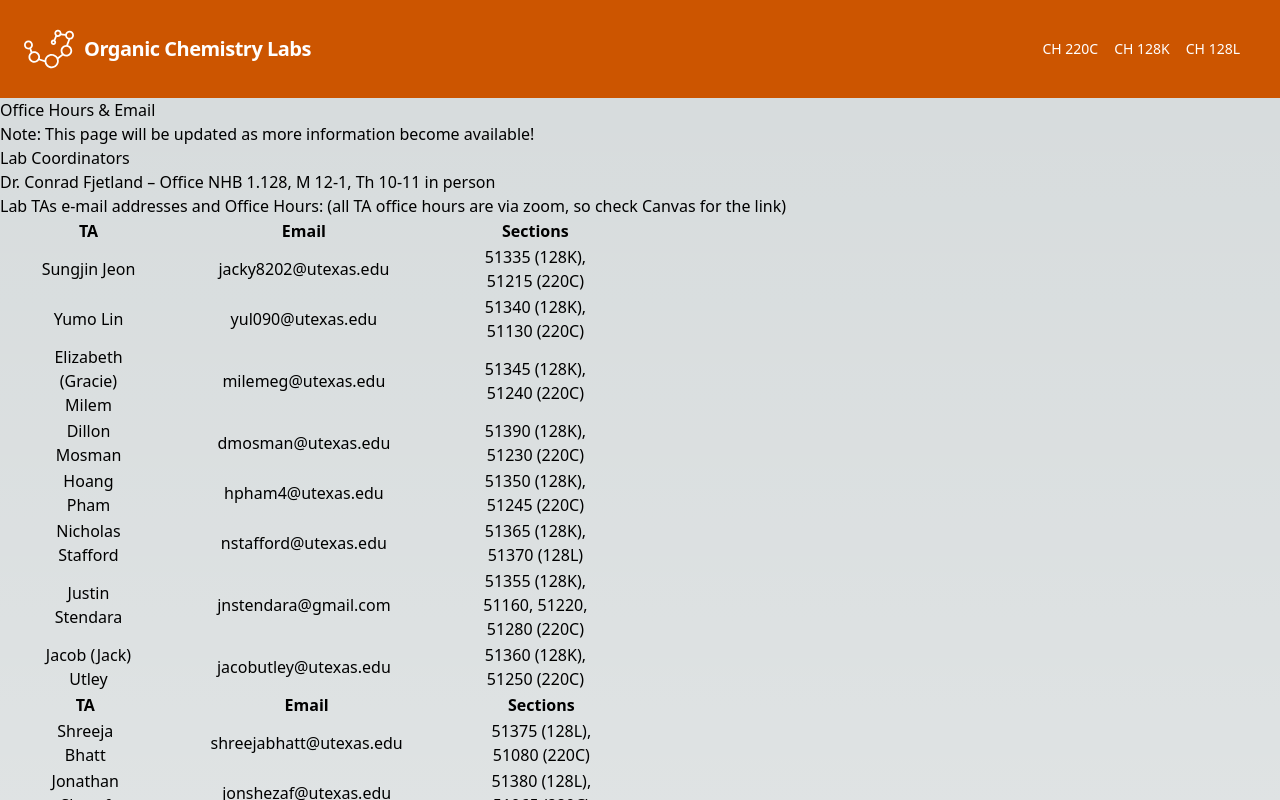
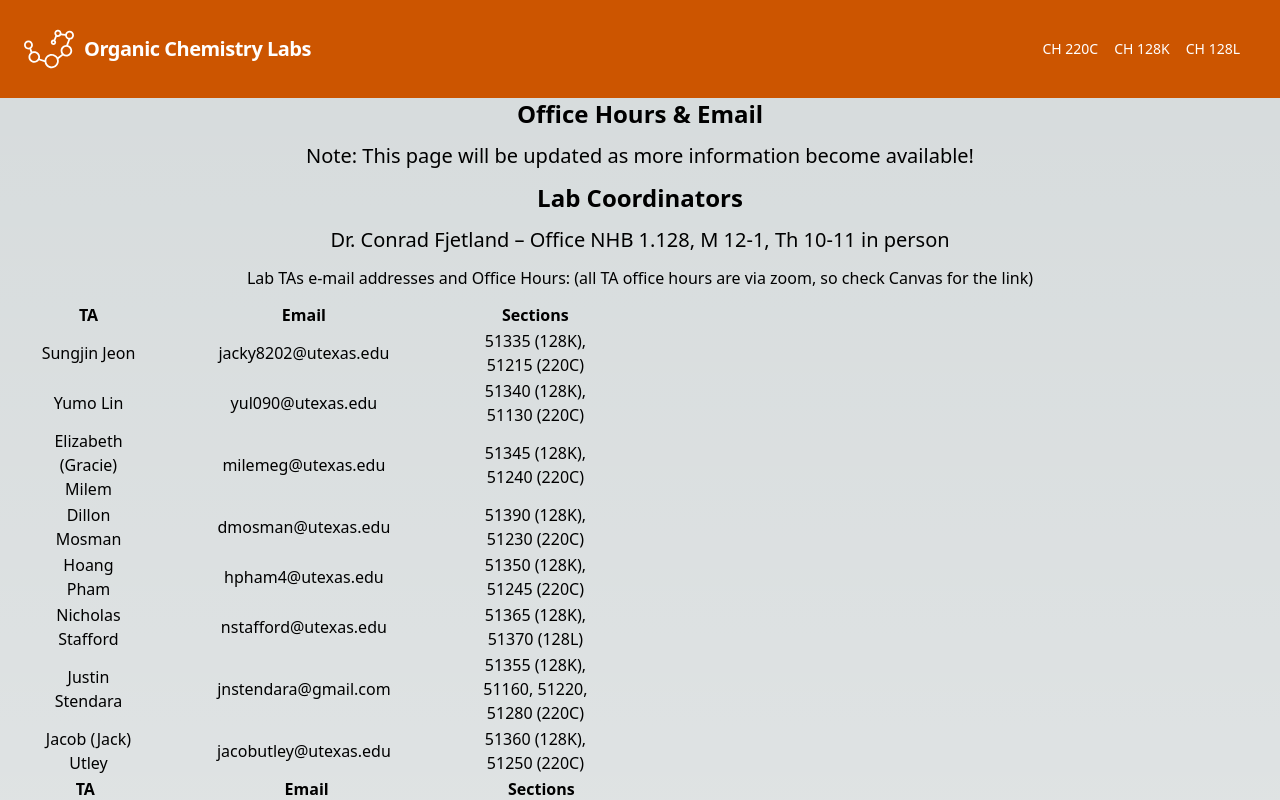
Before and after one commit to Justin8912/Ochem-Lab-Website, a Next.js app: page /officeHours in a window 1280 px wide. Shown: the top 800 px of the page. Built offline with nearby package versions, Linux system fonts and the light colour scheme.

Commit message:
Changed the styling at the top of the office hours page

```diff
--- a/package.json
+++ b/package.json
@@ -3,7 +3,7 @@
   "version": "0.1.0",
   "private": true,
   "scripts": {
-    "server": "node hi.js; next dev",
+    "server": "next dev",
     "build": "next build",
     "start": "next start",
     "lint": "next lint"
--- a/src/pages/officeHours.js
+++ b/src/pages/officeHours.js
@@ -7,22 +7,21 @@ export default function OH (props) {
 
   const [info, setInfo] = useState({'128K':[], '128L':[], '220C':[]});
   useEffect(() => {
-    console.log('Setting the info now: ', OHDoc);
     setInfo(OHDoc);
-    console.log(info)
   }, []);
 
 
   return (
     <>
       <div>
-        <h1>Office Hours & Email</h1>
-        <p>Note: This page will be updated as more information become available!</p>
-        <h2>Lab Coordinators</h2>
-        <p>Dr. Conrad Fjetland – Office NHB 1.128, M 12-1, Th 10-11 in person</p>
-        <h2>Lab TAs e-mail addresses and Office Hours: (all TA office hours are via zoom, so check Canvas for the link)</h2>
+        <h1 className='font-bold text-2xl text-center mb-3'>Office Hours & Email</h1>
+        <p className='text-xl text-center mb-3'>Note: This page will be updated as more information become available!</p>
+        <h2 className='font-bold text-2xl text-center mb-3'>Lab Coordinators</h2>
+        <p className='text-xl text-center mb-3'>Dr. Conrad Fjetland – Office NHB 1.128, M 12-1, Th 10-11 in person</p>
+        <h2 className='text-l text-center mb-3'>Lab TAs e-mail addresses and Office Hours: (all TA office hours are via zoom, so check Canvas for the link)</h2>
         <div className='grid grid-cols-1 xl:grid-cols-2'>
           <div className='col-span-1'>
+
             <TATable section={info['128K']}/>
             <TATable section={info['128L']}/>
             <TATable section={info['220C']}/>
```
